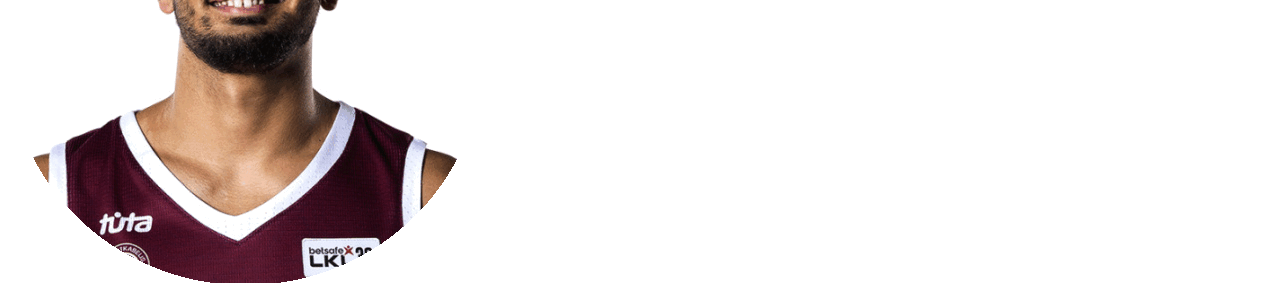
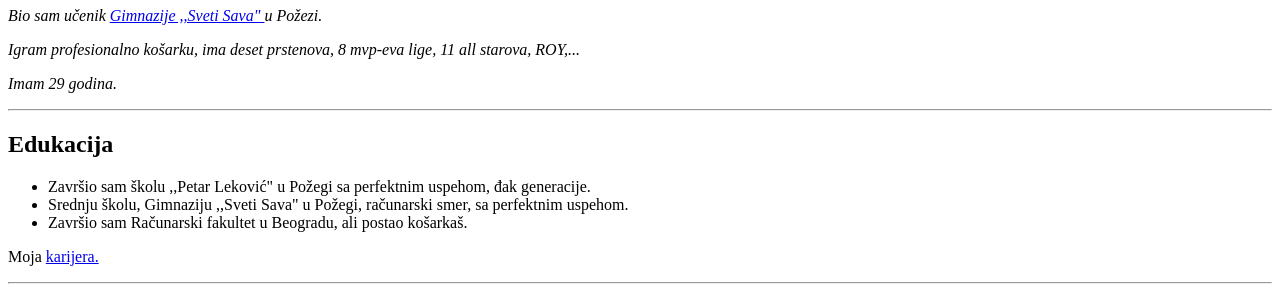
Before and after one commit to AZaric24/Primena1Racunara, a plain HTML site: page index.html in a window 1280 px wide. Shown: the part 185-486 px from the top of the page. Drawn offline with Linux system fonts and the light colour scheme.

Commit message:
index.html

```diff
--- a/index.html
+++ b/index.html
@@ -6,7 +6,7 @@
     <title>zakaskolski</title>
 </head>
 <body>
-    <img  src="imageedit_1_7068837781.png"   alt =  "slika" >
+    <img  src="imageedit_1_7068837781.png"   alt =  "slika" width = "100" height = "100" >
     <h1><b>Andrija Zarić</b></h1>
       <p><i>Bio sam učenik  <a href="http://www.gimnazijapozega.edu.rs/"> Gimnazije ,,Sveti Sava" </a> u Požezi. </i></p>
       <p><i>Igram profesionalno košarku, ima  deset prstenova, 8 mvp-eva lige, 11 all starova, ROY,... </i></p>
```
